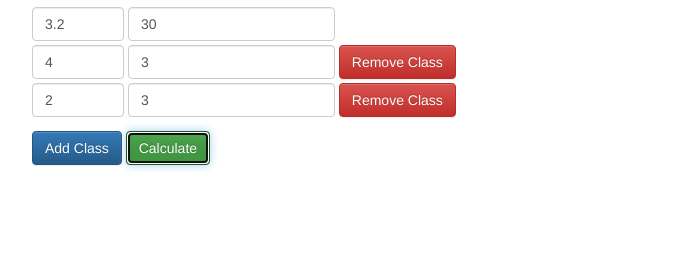
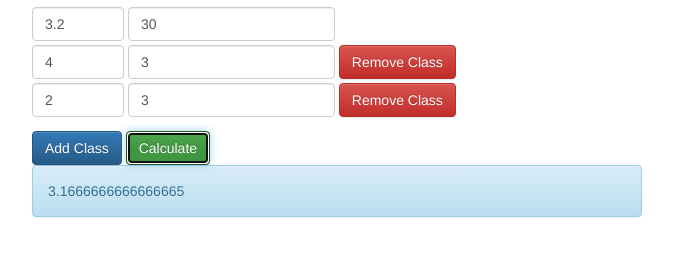
Before and after one commit to joeypoon/gpa_predictor, a plain HTML site: page index.html in a window 1280 px wide. Both pictures are taken after a click on the button "Calculate". Shown: the part 105-360 px from the top of the page, without its empty margins (303-976 px from the left). Drawn offline with nearby package versions, Linux system fonts and the light colour scheme.

Commit message:
calculation now works

```diff
--- a/index.html
+++ b/index.html
@@ -55,6 +55,9 @@
         </div>
 
       </form>
+
+      <div class="alert alert-info"></div>
+
     </div>
 
     <script src="scripts.js"></script>
--- a/scripts.js
+++ b/scripts.js
@@ -1,3 +1,7 @@
+$(document).ready(function() {
+  $(".alert").hide();
+});
+
 $(".add").click(function() {
     $("form > div:first-child").next().clone(true).insertBefore("form > div:last-child");
     return false;
@@ -11,89 +15,29 @@ $("#calculate").click(function(event){
 
   event.preventDefault();
 
-  var attempted_credits = $("#gpa").val();
-  var gpa = $("#credits").val();
-
   var qualityPoints = function(credits, gpa) {
-    return credits * gpa
+    return credits * gpa;
   }
 
-  // var grades = $(".class-gpa");
-  // var credits = $(".class-credits");
-  //
-  // var allGrades = _.map(grades, function(grade){
-  //   return parseInt(grade.value);
-  // });
-  //
-  // var sumGrades = _.reduce(allGrades, function(memo, num){ return memo + num; }, 0);
-  //
-  // console.log(sumGrades);
+  var currentGrade = parseFloat($("#gpa").val());
+  var attemptedCredits = parseInt($("#credits").val(), 10);
+  var currentQualityPoints = qualityPoints(attemptedCredits, currentGrade);
 
   var course = $(".class-fields");
 
+  var newCredits = 0;
+  var newQualityPoints = 0;
+
   $.each( course, function( key, value ) {
-    var totalCredits = [];
-    var gpa = $(value).find('.class-gpa').val();
-    var credits = $(value).find('.class-credits').val();
-    totalCredits.push(credits);
-
+    var gpa = parseFloat($(value).find('.class-gpa').val());
+    var credits = parseInt($(value).find('.class-credits').val(), 10);
+    newCredits += credits;
+    newQualityPoints += (gpa * credits);
   });
 
-  //
-  // var even = _.find([1, 2, 3, 4, 5, 6], function(num){ return num % 2 == 0; });
-  // => 2
-
-  // var courseQualityPoints = _.map(grades, function(grade){
-  //   return parseInt(grade.value);
-  // });
-
-  // var grades = $(".class-gpa");
-
-  // var arr = [].slice.call(grades);
-
-  // console.log(grades);
-
-  // arr.forEach(function(e) {
-  //   var $element = $(e);
-  //   console.log($element.val());
-  // });
-
-  // var allGrades = _.map(grades, function(grade){
-  //   // TODO: findd the class-credits that corresponds to this grade
-  //   // var points = $(grade).parent().find(".class-credits");
-  //
-  //   return {hours: grade.value, points: points.value};
-  // });
-  //
-  // console.log(allGrades);
-  //
-  //
-  // var totalHours = _.reduce(allGrades, function(total,grade){
-  //   return total + grade.hours;
-  // }, 0);
-  //
-  // var totalPoints = _.reduce(allGrades, function(total,grade){
-  //   return total + grade.points;
-  // }, 0);
-  //
-  // console.log("totalHours = " + totalHours);
-  // console.log("totalPoints = " + totalPoints);
-  //
-  // // TODO: Calculate
-  // var avg = (totalPoints * totalHours) / totalHours;
-  //
-  //
-  // console.log(avg);
-
-
-  // $.each(grades, function(i){
-  //   var $element = $(grades[i]);
-  //   console.log($element.val());
-  // });
-
-
-  //
-  // console.log("grades: " + grades);
-  // console.log("credits: " + credits);
+  var totalQualityPoints = currentQualityPoints + newQualityPoints;
+  var totalCredits = attemptedCredits + newCredits;
+  $(".alert").html(totalQualityPoints / totalCredits);
+  $(".alert").show();
 
 });
```
